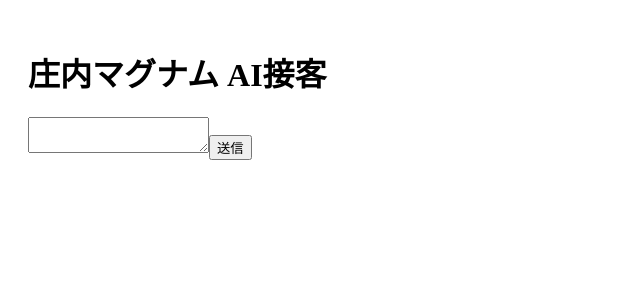
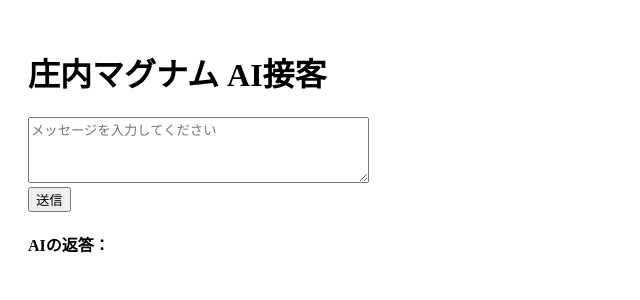
Before and after one commit to Hikari4467/AI_Test, a Next.js app: page / in a window 1280 px wide. Shown: the top 300 px of the page, without its empty margins (0-640 px from the left). Built offline with nearby package versions, Linux system fonts and the light colour scheme.

Commit message:
Update index.tsx

```diff
--- a/pages/index.tsx
+++ b/pages/index.tsx
@@ -17,9 +17,19 @@ export default function Home() {
   return (
     <div style={{ padding: 20 }}>
       <h1>庄内マグナム AI接客</h1>
-      <textarea value={message} onChange={(e) => setMessage(e.target.value)} />
+      <textarea
+        rows={4}
+        cols={40}
+        value={message}
+        onChange={(e) => setMessage(e.target.value)}
+        placeholder="メッセージを入力してください"
+      />
+      <br />
       <button onClick={handleSend}>送信</button>
-      <pre>{response}</pre>
+      <div style={{ marginTop: 20 }}>
+        <strong>AIの返答：</strong>
+        <p>{response}</p>
+      </div>
     </div>
   );
 }
```
